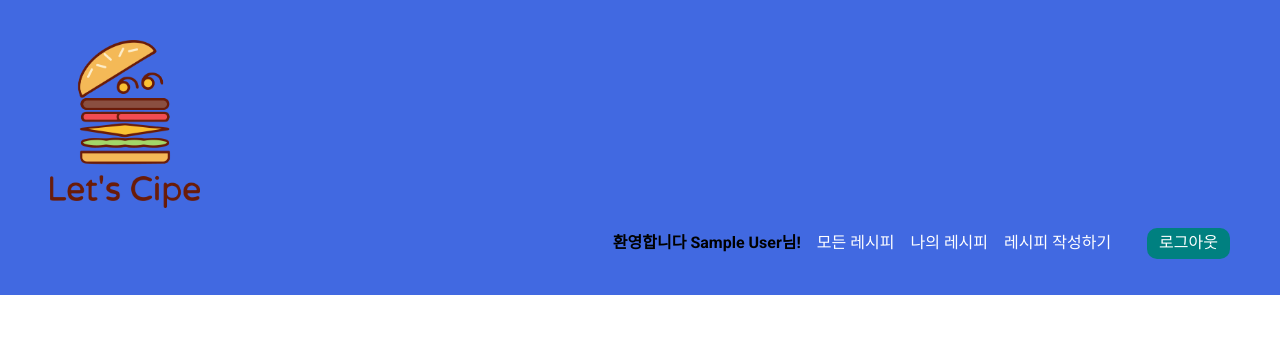
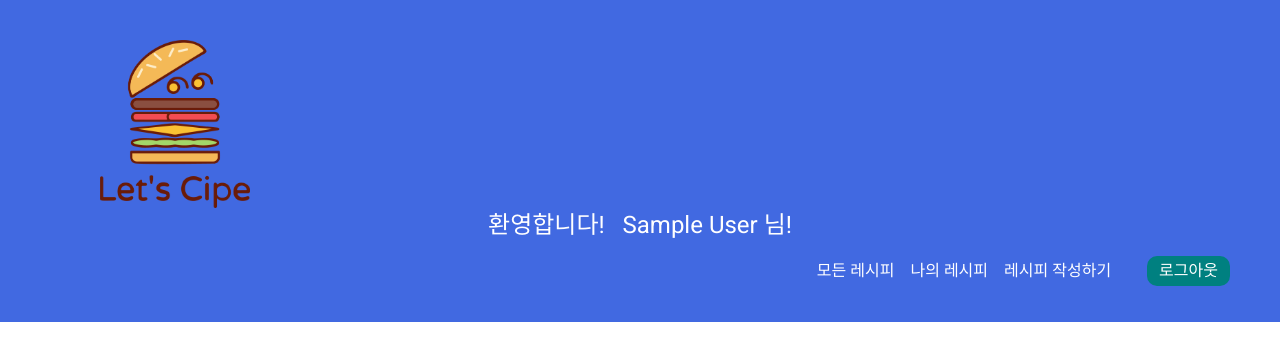
Before and after one commit to koomchang/LetsCipe, a React (Create React App) app: page /recipes in a window 1280 px wide. Shown: the top 360 px of the page. Built offline with nearby package versions, Linux system fonts and the light colour scheme; no server answers; the database is empty; sample sign-in values are in the browser's storage.

Commit message:
fix: navbar css

```diff
--- a/src/components/Nav.js
+++ b/src/components/Nav.js
@@ -11,19 +11,24 @@ export default function Nav() {
             <Link to="/">
                 <img className={styles.img} src='assets/logo.png' />
             </Link>
+            {user &&
+                <>
+                    <p>환영합니다!&nbsp;&nbsp; {user.displayName} 님!</p>
+
+                </>
+            }
             <ul className={styles.list_nav}>
                 {!user &&
                     <>
-                        <li><Link to="/login">로그인</Link></li>
-                        <li><Link to="/signup">회원가입</Link></li>
+                        <li><Link className={styles.link} to="/login">로그인</Link></li>
+                        <li><Link className={styles.link} to="/signup">회원가입</Link></li>
                     </>
                 }
                 {user &&
                     <>
-                        <strong>환영합니다 {user.displayName}님!</strong>
-                        <li><Link to="/recipes">모든 레시피</Link></li>
-                        <li><Link to="/my-recipe">나의 레시피</Link></li>
-                        <li><Link to="/new-recipe">레시피 작성하기</Link></li>
+                        <li><Link className={styles.link} to="/recipes">모든 레시피</Link></li>
+                        <li><Link className={styles.link} to="/my-recipe">나의 레시피</Link></li>
+                        <li><Link className={styles.link} to="/new-recipe">레시피 작성하기</Link></li>
                         <button className={styles.logoutBtn} type="button" onClick={logout}>로그아웃</button>
                     </>
                 }
--- a/src/components/Nav.module.css
+++ b/src/components/Nav.module.css
@@ -10,7 +10,7 @@
     gap: 16px;
 }
 
-.nav a {
+.nav .list_nav .link {
     color: #fff;
     text-decoration: none;
 }
@@ -31,8 +31,10 @@
 
 .nav .img {
     margin-top: 20px;
+    margin-left: 50px;
     width: 150px;
     transition: filter 0.5s ease-in-out;
+    justify-content: center;
 }
 
 .nav .img {
@@ -44,3 +46,11 @@
 .nav .img:hover {
     transform: scale(1.2);
 }
+
+.nav p {
+    margin: 0 10px;
+    font-size: 1.5rem;
+    font-weight: 400;
+    color: #fff;
+    text-align: center;
+}
```
